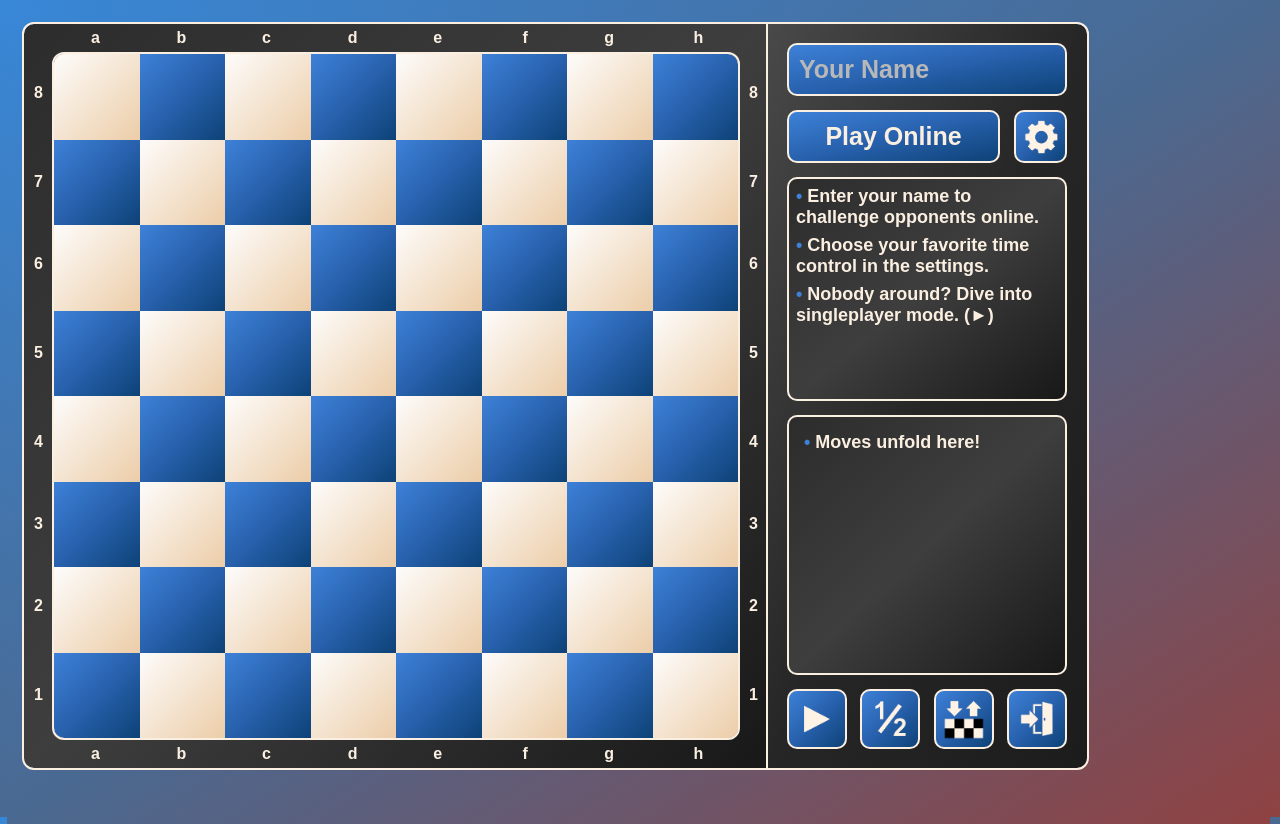
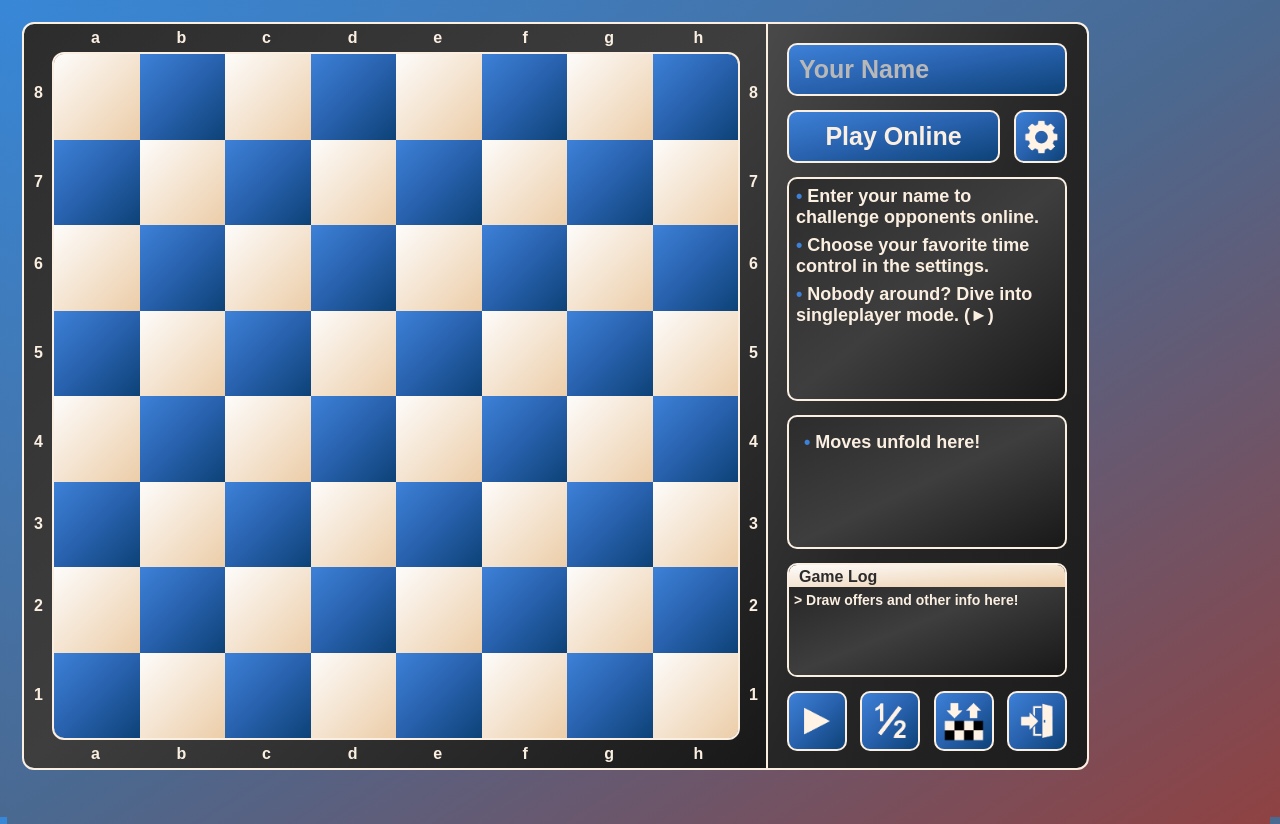
Before and after one commit to JakubDurkac/chess_project, a plain HTML site: page index.html in a window 1280 px wide. Drawn offline with Linux system fonts and the light colour scheme.

Commit message:
Added game log which captures important events during online games.

```diff
--- a/index.html
+++ b/index.html
@@ -30,6 +30,17 @@
 
             <div class="notation-container-border">
                 <div class="chess-notation-container js-chess-notation-container"></div>
+            </div>
+
+            <div class="game-log-container">
+                <div class="game-log js-game-log">
+                    <div class="game-log-header">
+                        Game Log
+                    </div>
+                    <div class="game-log-line">
+                        > Draw offers and other info here!
+                    </div>
+                </div>
             </div>
 
             <div class="game-buttons-container">
--- a/scripts/client.js
+++ b/scripts/client.js
@@ -1,13 +1,14 @@
 import { makeMoveWithExtra, oppositeColor, updateScoreResignation } from "./board.js";
 import { resetGameLocally } from "./chess.js";
-import { updateOnlineOpponentsHtml, goOffline, setOnlineAttributes, updateClocks, onlineYourColor } from "./online.js";
-import { gameStats } from "./stats.js";
+import { updateOnlineOpponentsHtml, goOffline, setOnlineAttributes, updateClocks, onlineYourColor, addLogMessage } from "./online.js";
+import { gameStats, hasGameEnded } from "./stats.js";
 
 let socket = null;
 let yourName = null;
 let isConnected = false;
 export function findMatch() {
     if (isConnected) {
+        addLogMessage("Already online.");
         return;
     }
 
@@ -16,6 +17,7 @@ export function findMatch() {
 
     if (inputName === '') {
         console.log('empty name');
+        addLogMessage('Enter your name.');
         return;
     }
 
@@ -84,6 +86,7 @@ function handleIncomingMessage(event) {
     if (objMessage.matchAttributes !== undefined) { // opponent found
         const {opponentName, yourColor, time, gameColorType} = objMessage.matchAttributes;
 
+        addLogMessage("Match found.");
         setOnlineAttributes(opponentName, yourColor, yourName, time, gameColorType);
         resetGameLocally();
 
@@ -103,16 +106,22 @@ function handleIncomingMessage(event) {
     } else if (objMessage.notification !== undefined) {
         const {notification} = objMessage;
         if (notification === 'opponent disconnected') {
-            // show message to the user
+            addLogMessage("Opponent left. Entered singleplayer.")
             updateScoreResignation(oppositeColor(onlineYourColor));
             disconnectFromServer();
 
         } else if (notification === 'duplicate') {
-            // show message to the user
+            addLogMessage("Name is already taken. Try another!")
             disconnectFromServer();
 
 
         } else if (notification === 'resign') {
+            if (gameStats.moveCount > 2 && !hasGameEnded()) {
+                addLogMessage("Opponent resigned. Game restarts.");
+            } else {
+                addLogMessage("Opponent restarted the game.");
+            }
+
             updateScoreResignation(oppositeColor(onlineYourColor));
             resetGameLocally();
         }
--- a/scripts/online.js
+++ b/scripts/online.js
@@ -11,6 +11,7 @@ export let onlineStartClockMillis = null;
 export let onlineGameColorType = null;
 
 const onlinePanelElem = document.querySelector('.js-online-panel');
+const gameLogElem = document.querySelector('.game-log');
 
 export function updateClocks(whiteClockMillis, blackClockMillis) {
     const whiteClockElem = document.getElementById('white-clock');
@@ -214,3 +215,8 @@ export function resetOnlineAttributes() {
     onlineOpponentName = null;
     onlineYourColor = null;
 }
+
+export function addLogMessage(message) {
+    gameLogElem.innerHTML += `<div class="game-log-line">> ${message}</div>`;
+    gameLogElem.scrollTop = gameLogElem.scrollHeight;
+}
--- a/styles/chess.css
+++ b/styles/chess.css
@@ -85,15 +85,6 @@ html, body {
     width: 256px;
 }
 
-.chess-notation-container {
-    padding: 15px 15px 15px 15px;
-    width: 246px;
-    height: 100%;
-    overflow-y: auto;
-    scrollbar-color: #61b0fb #0a204c;
-    scrollbar-width: thin;
-}
-
 .welcome-message {
     color: #fbefe1;
     font-family: Arial, Helvetica, sans-serif;
@@ -116,7 +107,7 @@ html, body {
     overflow: hidden;
 }
 
-.online-opponents-container {
+.online-opponents-container, .game-log {
     width: 276px;
     min-height: 220px;
     height: 220px;
@@ -136,7 +127,7 @@ html, body {
     background-image: linear-gradient(to bottom right, #212121, #3e3e3e, #181818);
 }
 
-.opponents-header {
+.opponents-header, .game-log-header {
     background-image: linear-gradient(to bottom right, #FDFCFB, #eccda8);
     color: rgb(44, 44, 44);
 }
@@ -235,12 +226,6 @@ html, body {
 
 #white-clock, #black-clock {
     font-size: 50px;
-}
-
-@media (max-height: 500px) {
-    .chess-notation-container {
-        height: 100px;
-    }
 }
 
 .chessboard-container {
@@ -450,7 +435,16 @@ html, body {
     color: #fbefe1;
 }
 
-.notation-container-border {
+.chess-notation-container, .game-log {
+    padding: 15px 15px 15px 15px;
+    width: 246px;
+    height: 100%;
+    overflow-y: auto;
+    scrollbar-color: #61b0fb #0a204c;
+    scrollbar-width: thin;
+}
+
+.notation-container-border, .game-log-container {
     padding: 0px 0px 30px 0px;
     min-height: 100px;
     width: 276px;
@@ -462,6 +456,32 @@ html, body {
     border-radius: 10px;
     flex: 1;
     background-image: linear-gradient(to bottom right, #2c2c2c, #3e3e3e, #181818);
+}
+
+.game-log-container {
+    padding: 0px 0px 0px 0px;
+    flex: 0 1 auto;
+    height: 110px;
+    min-height: 110px;
+}
+
+.game-log {
+    padding: 0px 0px 0px 0px;
+    width: 276px;
+    height: 110px;
+    min-height: 110px;
+    overflow-y: auto;
+    scrollbar-color: #61b0fb #0a204c;
+    scrollbar-width: thin;
+}
+
+.game-log-header {
+    padding: 3px 0px 1px 10px;
+}
+
+.game-log-line {
+    font-size: 14px;
+    margin: 5px 5px 5px 5px;
 }
 
 .icon {
```
